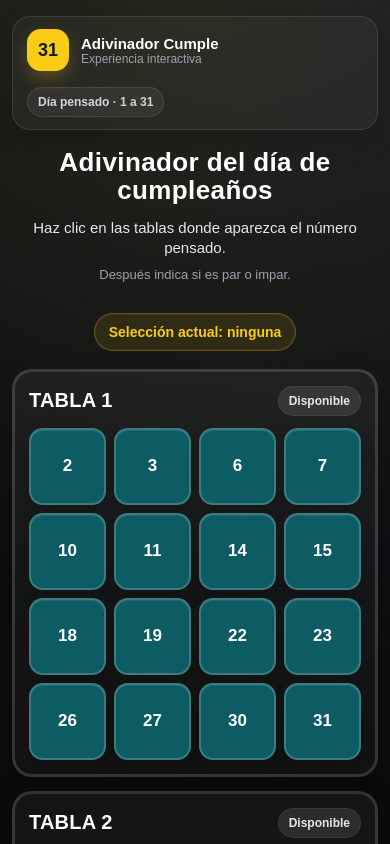
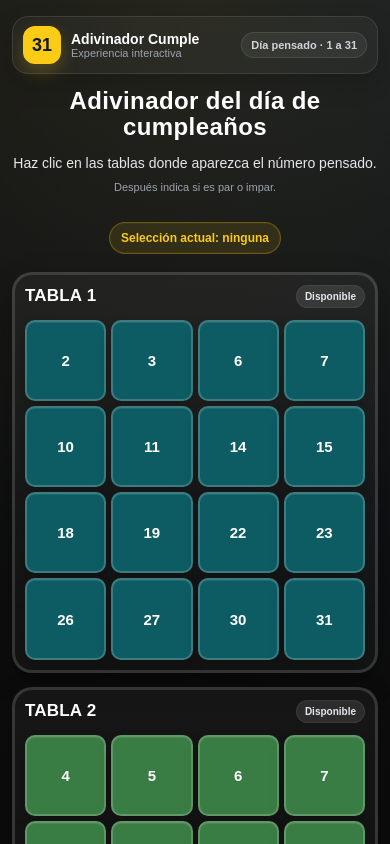
Before and after one commit to kjamett/adivinador-cumple, a React (Vite) app: page / in a window 390 px wide. Shown: the top 844 px of the page. Built offline with nearby package versions, Linux system fonts and the light colour scheme.

Commit message:
Reduce tamaño de matrices en móvil

```diff
--- a/src/components/AdivinadorCumple.css
+++ b/src/components/AdivinadorCumple.css
@@ -254,59 +254,7 @@
   font-weight: 800;
 }
 
-@media (max-width: 640px) {
-  .adiv-root {
-    padding: 18px 12px 28px;
-  .adiv-topbar {
-    flex-direction: column;
-    align-items: flex-start;
-    padding: 12px 14px;
-    margin-bottom: 18px;
-  .adiv-panel-top {
-    flex-direction: column;
-    align-items: flex-start;
-  }
-
-  .adiv-panel-status {
-    white-space: normal;
-  }
-  }
-
-  .adiv-topbar-status {
-    white-space: normal;
-  }
-
-  .adiv-brand-badge {
-    width: 42px;
-    height: 42px;
-    font-size: 18px;
-  }
-  }
-
-  .adiv-grid {
-    gap: 16px;
-  }
-
-  .adiv-card {
-    padding: 14px;
-    border-radius: 22px;
-  }
-
-  .adiv-number {
-    font-size: 22px;
-    border-radius: 14px;
-  }
-
-  .adiv-btn {
-    font-size: 16px;
-    height: 50px;
-  }
-
-  .adiv-status {
-    font-size: 12px;
-    padding: 7px 10px;
-  }
-}
+@media (max-width: 640px)
 /* Animaciones suaves */
 @keyframes adivFadeUp {
   from {
@@ -675,36 +623,76 @@
 /* Celular pequeño */
 @media (max-width: 420px) {
   .adiv-topbar {
-    padding: 10px 12px;
-    border-radius: 18px;
+    padding: 9px 10px;
+    border-radius: 16px;
+    margin-bottom: 14px;
+  }
+
+  .adiv-brand {
+    gap: 10px;
+  }
+
+  .adiv-brand-badge {
+    width: 38px;
+    height: 38px;
+    font-size: 18px;
+    border-radius: 12px;
   }
 
   .adiv-brand-title {
-    font-size: 15px;
+    font-size: 14px;
   }
 
   .adiv-brand-subtitle {
-    font-size: 12px;
+    font-size: 11px;
   }
 
   .adiv-topbar-status {
-    font-size: 12px;
-    padding: 7px 10px;
+    font-size: 11px;
+    padding: 6px 9px;
   }
 
   .adiv-title {
-    font-size: 26px;
+    font-size: 24px;
   }
 
   .adiv-subtitle {
-    font-size: 15px;
+    font-size: 14px;
+  }
+
+  .adiv-help {
+    font-size: 11px;
+  }
+
+  .adiv-pill {
+    font-size: 12px;
+    padding: 8px 11px;
+  }
+
+  .adiv-card {
+    padding: 10px;
+  }
+
+  .adiv-card-title {
+    font-size: 17px;
+  }
+
+  .adiv-status {
+    font-size: 10px;
+    padding: 5px 8px;
+  }
+
+  .adiv-numbers {
+    gap: 5px;
   }
 
   .adiv-number {
-    font-size: 17px;
+    font-size: 15px;
+    border-radius: 10px;
   }
 
   .adiv-btn {
-    font-size: 15px;
+    font-size: 14px;
+    height: 46px;
   }
 }
```
